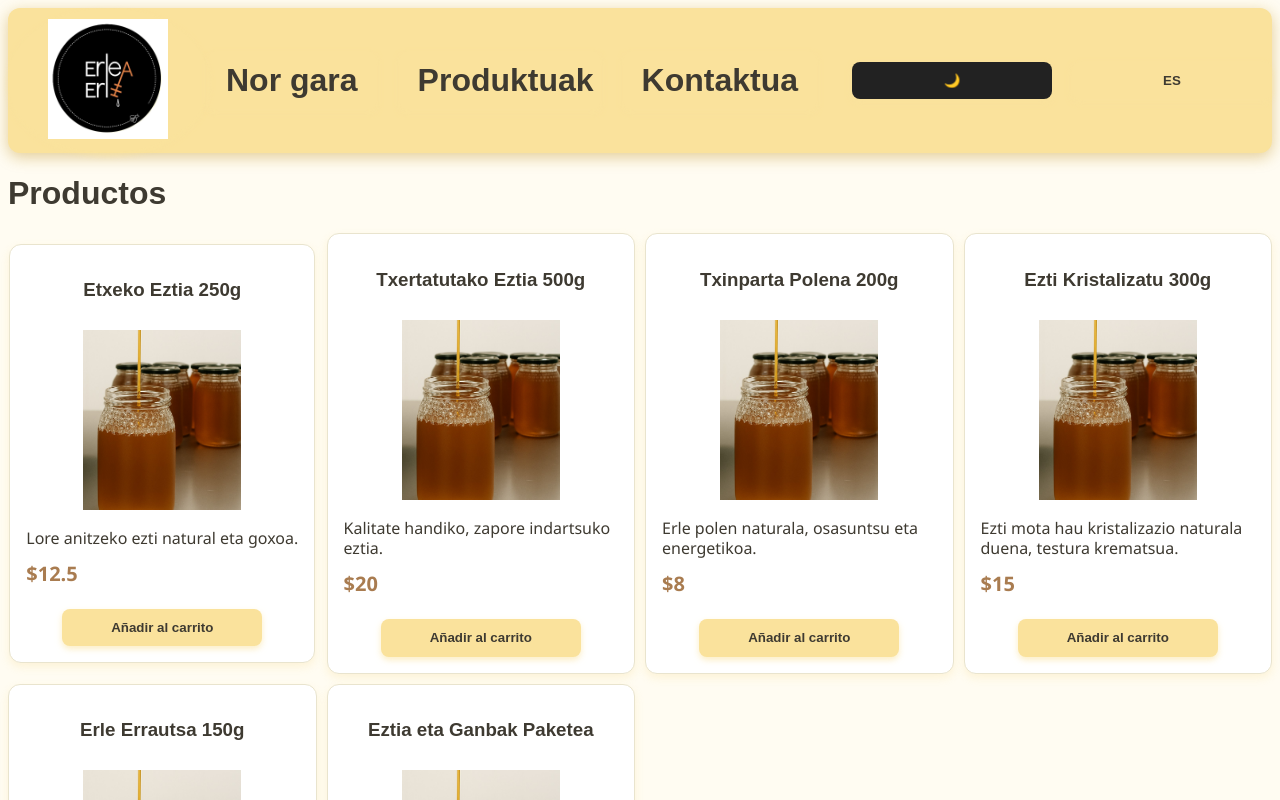
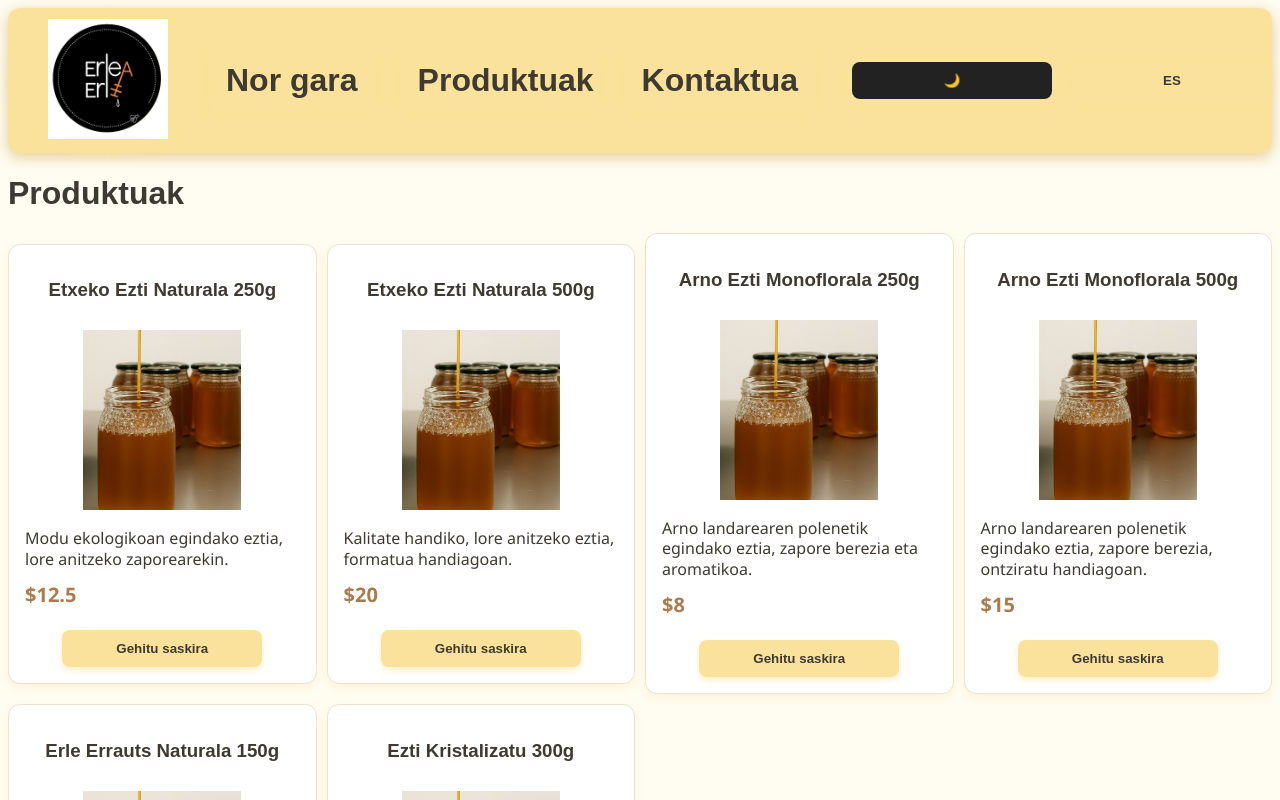
Before and after one commit to BenMurua/Honey_webpage, a React (Vite) app: page /#/products in a window 1280 px wide. Shown: the top 800 px of the page. Built offline with nearby package versions, Linux system fonts and the light colour scheme.

Commit message:
Translated all the texts to Basque and Spanish

```diff
--- a/src/components/ProductCard/ProductCard.jsx
+++ b/src/components/ProductCard/ProductCard.jsx
@@ -1,8 +1,10 @@
 // Product.jsx
 import React from "react";
 import "./ProductCard.css";
+import { useTranslation } from "react-i18next";
 
 const ProductCard = ({ product }) => {
+  const { t } = useTranslation();
   return (
     <div className="product-card">
       <h3>{product.name}</h3>
@@ -11,7 +13,7 @@ const ProductCard = ({ product }) => {
         <p>{product.description}</p>
         <p className="price">${product.price}</p>
       </div>
-      <button>Añadir al carrito</button>
+      <button>{t("ProductCard.AddToCart")}</button>
     </div>
   );
 };
--- a/src/lang/es.json
+++ b/src/lang/es.json
@@ -1,7 +1,54 @@
 {
-    "Footer":{
-        "line1":"ErleaErle. 👣Pausoz pauso bertakoerlearekin🐝",
-        "line2":"Gipuzkoa",
-        "line3":"Jarraitu sare sozialetan"
-    }
+  "Footer": {
+    "line1": "👣Paso a paso con la abeja local🐝",
+    "line2": "Información y recursos sobre la apicultura",
+    "location": "Gipuzkoa",
+    "followUs": "¡Síguenos en redes sociales!",
+    "instagram": "Instagram"
+  },
+  "Header": {
+    "about": "Quiénes somos",
+    "products": "Productos",
+    "contact": "Contacto",
+    "homeAria": "Inicio",
+    "menuAria": "Menú",
+    "themeToggleAria": "Cambiar tema"
+  },
+  "About": {
+    "title": "Sobre nosotros",
+    "text": "Miel elaborada de manera ecológica en Hernani y Navarra.\n\nHola, soy Asier. Hace cuatro años comencé el camino de la elaboración de miel en los terrenos de mi padre. Siempre me ha gustado la naturaleza y trabajar con productos ecológicos locales, y me sumergí en el mundo de la miel con gran pasión.\n\nRecogemos la miel de diversas flores y árboles de nuestra región, siempre cuidando el medio ambiente y priorizando el bienestar de los animales. Nuestra miel, elaborada de manera tradicional y ecológica, es un producto natural de alta calidad, saludable y con un sabor excepcional.\n\nLa miel no es solo nuestro trabajo, también es un estilo de vida: priorizamos el respeto a la naturaleza y la sostenibilidad a diario. Por ello, nuestros productos están garantizados con certificación ecológica y controles de calidad estrictos.\n\nNuestro objetivo no es solo ofrecer miel, sino también difundir el valor de la naturaleza y la apicultura de nuestra tierra, y construir una relación de confianza y cercanía con los clientes.\n\nVen y descubre nuestra miel, para llevar el sabor y la calidad local a tu hogar."
+  },
+  "Products": {
+    "title": "Productos",
+    "noProducts": "En este momento no tenemos productos disponibles.",
+    "items": [
+      {
+        "name": "Miel Natural Casera 250g",
+        "description": "Miel elaborada ecológicamente, con sabor de flores variadas."
+      },
+      {
+        "name": "Miel Natural Casera 500g",
+        "description": "Miel de alta calidad, de flores variadas, en formato más grande."
+      },
+      {
+        "name": "Miel Monofloral de Romero 250g",
+        "description": "Miel de polen de romero, con sabor especial y aromático."
+      },
+      {
+        "name": "Miel Monofloral de Romero 500g",
+        "description": "Miel de polen de romero, sabor especial, en envase más grande."
+      },
+      {
+        "name": "Polvo de Abeja Natural 150g",
+        "description": "Polvo de abeja, como fertilizante y suplemento natural."
+      },
+      {
+        "name": "Miel Cristalizada 300g",
+        "description": "Miel con cristalización natural, textura cremosa."
+      }
+    ]
+  },
+  "ProductCard": {
+    "AddToCart": "Añadir al carrito"
+  }
 }
--- a/src/lang/eus.json
+++ b/src/lang/eus.json
@@ -17,5 +17,38 @@
     "About": {
     "title": "Guri buruz",
     "text": "Hernani eta Nafarroan, modu ekologikoan egindako eztia.\n\nKaixo, Asier naiz. Duela lau urte hasi nintzen eztia egiteko bidea nire aitaren terrenoetan. Betidanik gustatu izan zait natura eta bertako produktu ekologikoak lantzea, eta eztiaren mundu honetan murgildu nintzen pasio handi batekin.\n\nGure lurraldeko lore eta zuhaitz ezberdinetatik jasotzen ditugu eztiak, betiere ingurumena zainduz eta abereen ongizatea lehenesten. Modu tradizionalean eta ekologikoki egindako gure eztiak kalitate handiko produktu naturalak dira, osasuntsuak eta zapore paregabea dutenak.\n\nEztia ez da soilik gure lanbidea, baita bizimodu bat ere: naturarekiko errespetua eta jasangarritasuna lehenesten ditugu egunero. Hori dela eta, gure produktuak ziurtagiri ekologikoarekin eta kalitate kontrol zorrotzekin bermatzen ditugu.\n\nGure helburua ez da bakarrik eztia eskaintzea, baizik eta gure lurretako naturaren eta apikulturaren balioa zabaltzea, eta bezeroekin konfiantza eta gertutasun harreman bat eraikitzea.\n\nZatoz eta ezagutu gure eztia, bertako zapore eta kalitatea zure etxera eramateko."
-  }
+  },
+"Products": {
+  "title": "Produktuak",
+  "noProducts": "Momentu honetan ez daukagu produkturik eskuragarri.",
+  "items": [
+    {
+      "name": "Etxeko Ezti Naturala 250g",
+      "description": "Modu ekologikoan egindako eztia, lore anitzeko zaporearekin."
+    },
+    {
+      "name": "Etxeko Ezti Naturala 500g",
+      "description": "Kalitate handiko, lore anitzeko eztia, formatua handiagoan."
+    },
+    {
+      "name": "Arno Ezti Monoflorala 250g",
+      "description": "Arno landarearen polenetik egindako eztia, zapore berezia eta aromatikoa."
+    },
+    {
+      "name": "Arno Ezti Monoflorala 500g",
+      "description": "Arno landarearen polenetik egindako eztia, zapore berezia, ontziratu handiagoan."
+    },
+    {
+      "name": "Erle Errauts Naturala 150g",
+      "description": "Erle errautsa, ongarria eta osagarri natural moduan."
+    },
+    {
+      "name": "Ezti Kristalizatu 300g",
+      "description": "Ezti mota hau kristalizazio naturala duena, testura krematsua."
+    }
+  ]
+},
+"ProductCard":{
+  "AddToCart": "Gehitu saskira"
 }
+}
--- a/src/pages/Products/Products.jsx
+++ b/src/pages/Products/Products.jsx
@@ -1,58 +1,30 @@
 import React from "react";
+import { useTranslation } from "react-i18next";
 import ProductGrid from "../../components/ProductGrid/ProductGrid";
 import product_image from "../../assets/eztia.jpg";
 
-const sampleProducts = [
-  {
-    id: 1,
-    name: "Etxeko Eztia 250g",
-    description: "Lore anitzeko ezti natural eta goxoa.",
-    price: 12.5,
+const PaginaProducts = () => {
+  const { t } = useTranslation();
+
+  // Obtenemos los productos, devolviendo un array vacío si no existe
+  const productsData = t("Products.items", { returnObjects: true }) || [];
+
+  const products = productsData.map((item, index) => ({
+    id: index + 1,
+    name: item.name,
+    description: item.description,
+    price: [12.5, 20.0, 8.0, 15.0, 9.5, 25.0][index] || 0,
     image: product_image,
-  },
-  {
-    id: 2,
-    name: "Txertatutako Eztia 500g",
-    description: "Kalitate handiko, zapore indartsuko eztia.",
-    price: 20.0,
-    image: product_image,
-  },
-  {
-    id: 3,
-    name: "Txinparta Polena 200g",
-    description: "Erle polen naturala, osasuntsu eta energetikoa.",
-    price: 8.0,
-    image: product_image,
-  },
-  {
-    id: 4,
-    name: "Ezti Kristalizatu 300g",
-    description:
-      "Ezti mota hau kristalizazio naturala duena, testura krematsua.",
-    price: 15.0,
-    image: product_image,
-  },
-  {
-    id: 5,
-    name: "Erle Errautsa 150g",
-    description: "Erle errautsa, ongarria eta osagarri natural moduan.",
-    price: 9.5,
-    image: product_image,
-  },
-  {
-    id: 6,
-    name: "Eztia eta Ganbak Paketea",
-    description: "Etxeko eztia eta ganbak, pakete berezian.",
-    price: 25.0,
-    image: product_image,
-  },
-];
+  }));
 
-const PaginaProducts = () => {
   return (
     <main>
-      <h1>Productos</h1>
-      <ProductGrid products={sampleProducts} />
+      <h1>{t("Products.title")}</h1>
+      {products.length > 0 ? (
+        <ProductGrid products={products} />
+      ) : (
+        <p>{t("Products.noProducts")}</p>
+      )}
     </main>
   );
 };
```
